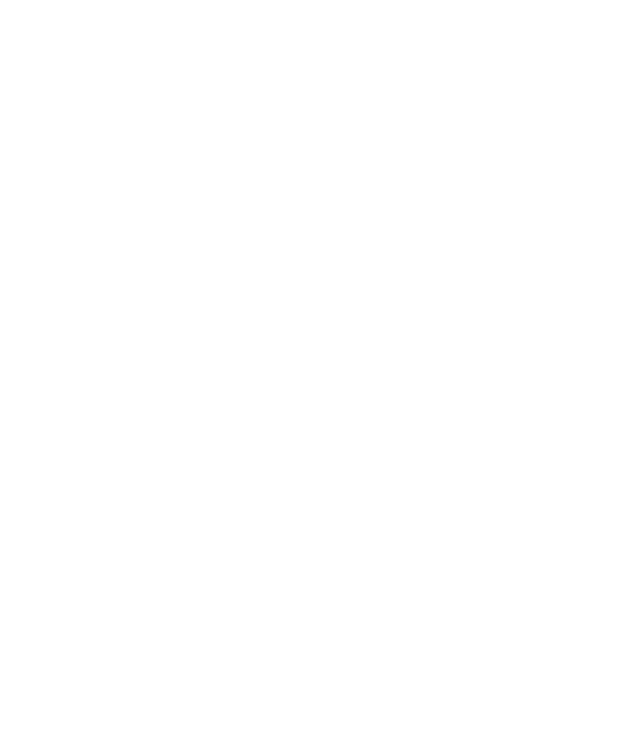
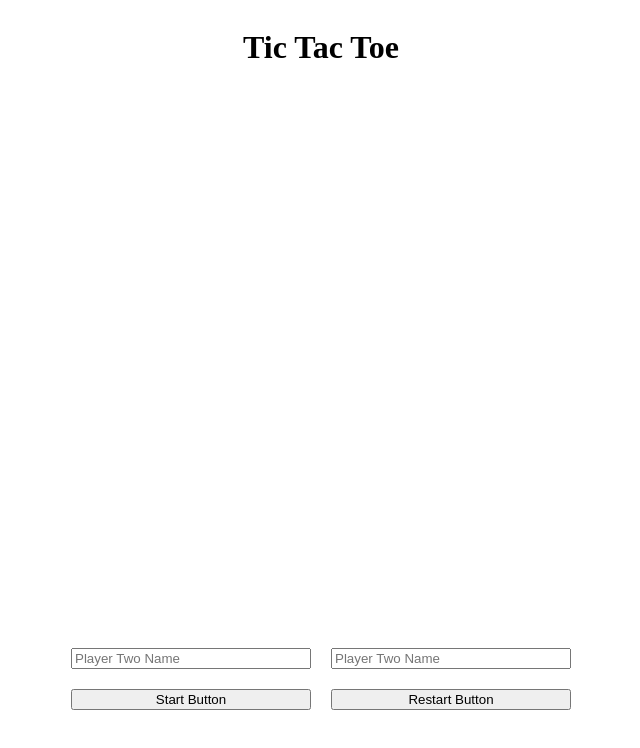
Before and after one commit to HombreOmbre/project_tic_tac_toe___top, a plain HTML site: page index.html in a window 1280 px wide. Shown: the whole page, without its empty margins (319-959 px from the left). Drawn offline with Linux system fonts and the light colour scheme.

Commit message:
Add basic html and css only for display features

```diff
--- a/index.html
+++ b/index.html
@@ -4,12 +4,32 @@
     <meta charset="UTF-8">
     <meta http-equiv="X-UA-Compatible" content="IE=edge">
     <meta name="viewport" content="width=device-width, initial-scale=1.0">
-    <link rel="stylesheet" href="styles/style.css">
-    <link rel="The Odin Project favicon icon" href="images/favicon-32x32.png" type="image/x-icon">
+    <link rel="TOP Favicon Logo" href="./images/favicon-32x32.png" type="image/x-icon">
+    <link rel="stylesheet" href="./styles/style.css">
     <title>Tic Tac Toe</title>
 </head>
 <body>
+    <h1>Tic Tac Toe</h1>
 
-    <script src="script/index.js"></script>
+    <div class="container">
+        <div class="turn"></div>
+        <div class="game_field"></div>
+        <form action="#" class="controls">
+            <div class="top">
+                <input type="text" id="player_one" name="p_one" required placeholder="Player Two Name">
+                <input type="text" id="player_two" name="p_two" required placeholder="Player Two Name">
+            </div>
+            <div class="bottom">
+                <button type="button" id="start_btn">Start Button</button>
+                <button type="button" id="restart_btn">Restart Button</button>
+            </div>
+        </form>
+        <div class="message_box">
+            <div id="message"></div>
+            <div id="scoreboard"></div>
+        </div>
+    </div>
+
+    <script src="./script/index.js"></script>
 </body>
 </html>
--- a/styles/style.css
+++ b/styles/style.css
@@ -0,0 +1,51 @@
+body {
+    display: flex;
+    flex-direction: column;
+    justify-content: center;
+    align-items: center;
+    gap: 20px;
+}
+
+.container {
+    display: flex;
+    flex-direction: column;
+    gap: 20px;
+}
+
+.game_field {
+    width: 500px;
+    height: 500px;
+    display: grid;
+    grid-template-columns: repeat(3, 1fr);
+    grid-template-rows: repeat(3, 1fr);
+    gap: 10px;
+}
+
+.game_cell {
+    display: flex;
+    justify-content: center;
+    align-items: center;
+    border: 1px solid black;
+    font-size: 8rem;
+}
+
+.controls {
+    width: 500px;
+    display: grid;
+    grid-template-columns: 1fr;
+    grid-template-rows: repeat(2, 1fr);
+    gap: 20px;
+}
+
+.top, .bottom {
+    display: grid;
+    grid-template-columns: repeat(2, 1fr);
+    gap: 20px;
+}
+
+.message_box {
+    display: flex;
+    flex-direction: column;
+    justify-content: center;
+    align-items: center;
+}
```
